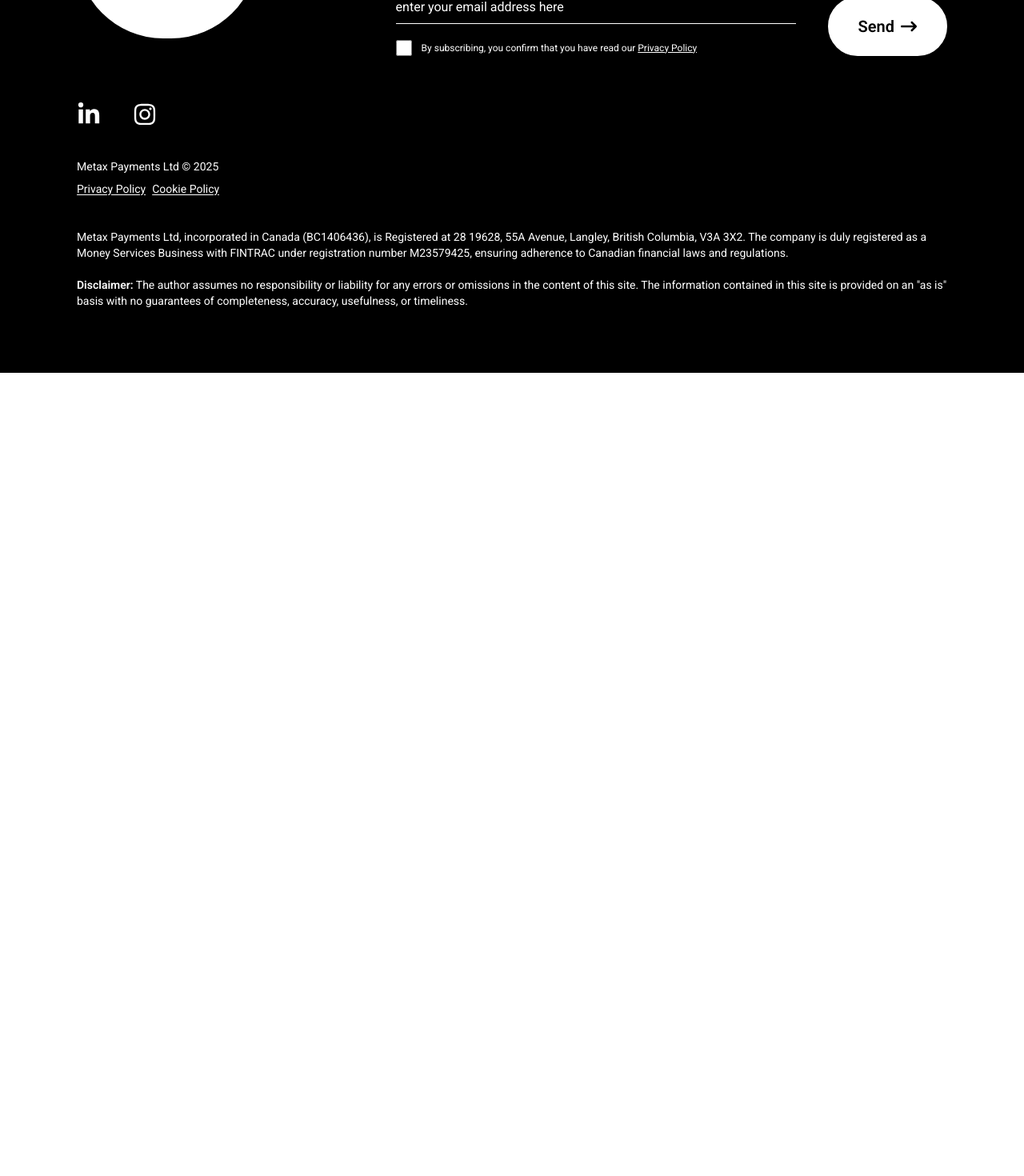
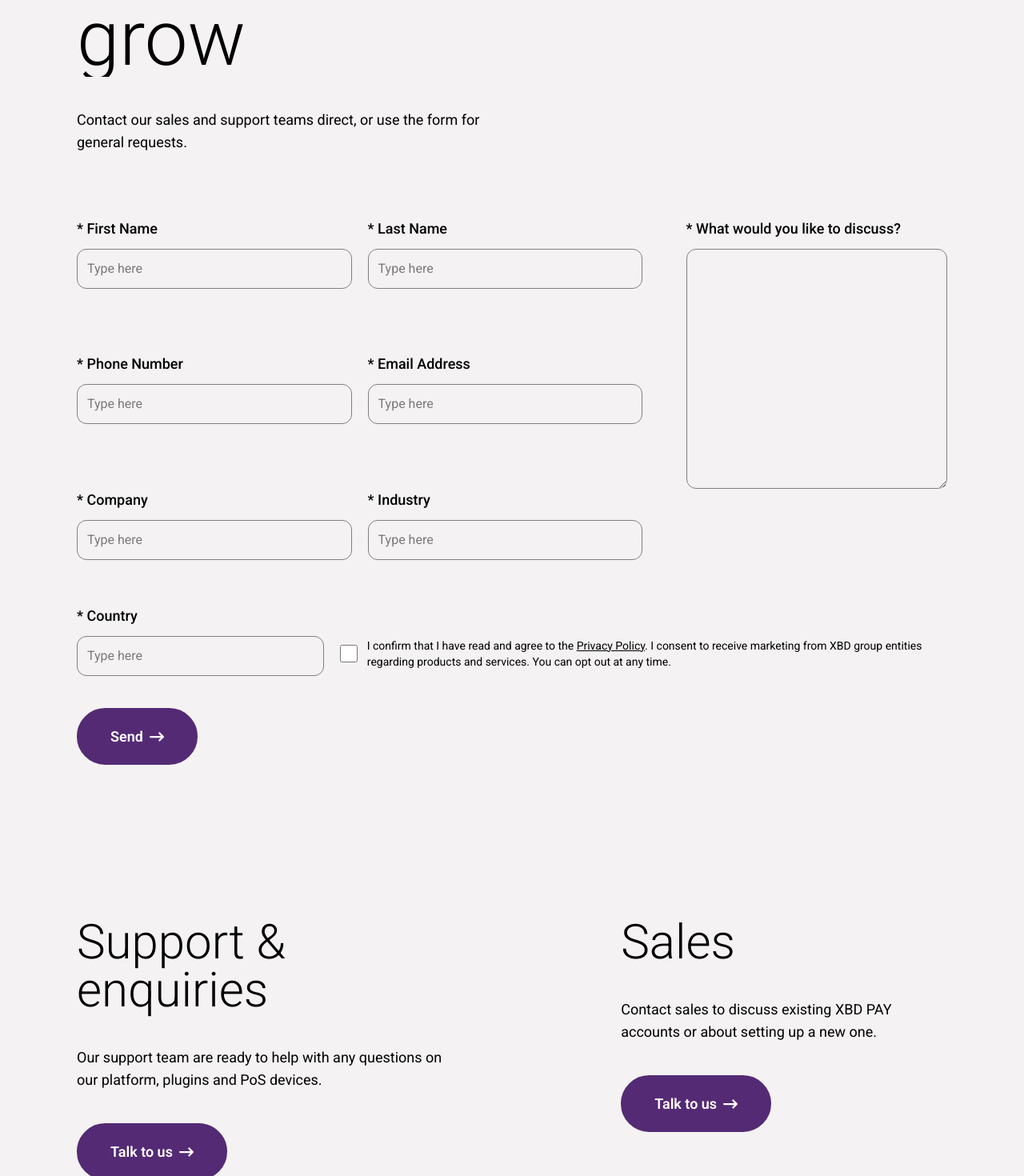
Before and after one commit to MahfoozMindIt/newMetax, a React (Vite) app: page /contact in a window 1280 px wide. Shown: the part 360-1830 px from the top of the page at 80% size. Before the commit the page ends 826 px from the top, so only its background shows below. Built offline with nearby package versions, Linux system fonts and the light colour scheme.

Commit message:
new page added

```diff
--- a/src/components/footer/Footer.jsx
+++ b/src/components/footer/Footer.jsx
@@ -4,6 +4,7 @@
 import { FaArrowRightLong } from 'react-icons/fa6';
 import metax from "../../assets/metax.png"
 import './Footer.css'
+import { Link } from 'react-router-dom';
 
 const Footer = () => {
   return (
@@ -21,7 +22,7 @@
     <FaInstagram className='cursor-pointer hover:text-[#542A74] transition-all duration-300'/>
     </div>
     <p className='text-sm pb-2 pt-10'>Metax Payments Ltd © 2025</p>
-    <p className='flex gap-2 text-sm'><span className='underline underline-offset-2 cursor-pointer hover:text-[#542A74] transition-all duration-300'>Privacy Policy</span> <span className='underline underline-offset-2 cursor-pointer hover:text-[#542A74] transition-all duration-300'>Cookie Policy</span></p>
+    <p className='flex gap-2 text-sm'><Link to='https://metaxpayments.com/pages/privacy-policy' className='underline underline-offset-2 cursor-pointer hover:text-[#542A74] transition-all duration-300'>Privacy Policy</Link> <Link to='https://metaxpayments.com/pages/cookies' className='underline underline-offset-2 cursor-pointer hover:text-[#542A74] transition-all duration-300'>Cookie Policy</Link></p>
     </div>
     <div>
         <h4 className='font-semibold mb-24'>Contact Us</h4>
@@ -32,7 +33,7 @@
             <input type="email" name="" id="" placeholder='enter your email address here' className='border-t-0 border-l-0 border-r-0 outline-0 border-b-[1px] placeholder:text-white md:w-[500px] w-[350px] pb-2'/>
             <div className='flex  gap-3 items-center pt-5'>
             <input type="checkbox" className='h-5 w-5' name="" id="" />
-                <label htmlFor="" className='text-[12px]'>By subscribing, you confirm that you have read our <span className='underline underline-offset-1'>Privacy Policy</span></label>
+                <label htmlFor="" className='text-[12px]'>By subscribing, you confirm that you have read our <Link to='https://metaxpayments.com/pages/privacy-policy' className='underline underline-offset-1'>Privacy Policy</Link></label>
             </div></div>
             <button className='rounded-full bg-white hover:bg-[#542A74] hover:border-[#542A74] transition-all duration-500 text-black border-white border-[2px] text-[20px] font-semibold px-9 cursor-pointer hover:text-white flex items-center gap-2 py-5'>Send <span><FaArrowRightLong/></span>   </button>
         </div>
--- a/src/components/header/Header.jsx
+++ b/src/components/header/Header.jsx
@@ -4,6 +4,7 @@
 import { RxCross1 } from "react-icons/rx";
 import { AiOutlineMenu } from "react-icons/ai";
 import metax from '../../assets/metax.png'
+import { Link } from 'react-router-dom';
 
 const Header = () => {
   const [fix,setFix]=useState(false);
@@ -29,7 +30,8 @@
 <img src={metax} alt="" className='md:h-14 h-10 object-contain'/>
 <div className='flex gap-3'>
     <button className='rounded-full hidden md:block hover:border-[#7E489B] text-[#542A74] transition-all duration-300 hover:text-[#7E489B] border-[#542A74] border-[2px] text-[16px] font-semibold py-2 px-10 cursor-pointer'>Sign Up</button>
-    <button className='rounded-full hidden md:block bg-[#542A74] hover:bg-[#7E489B] hover:border-[#7E489B] transition-all duration-300 text-white border-[#542A74] border-[2px] text-[16px] font-semibold py-2 px-10 cursor-pointer'>Contact us</button>
+    <Link to='/contact'><button className='rounded-full hidden md:block bg-[#542A74] hover:bg-[#7E489B] hover:border-[#7E489B] transition-all duration-300 text-white border-[#542A74] border-[2px] text-[16px] font-semibold py-2 px-10 cursor-pointer'>Contact us</button>
+    </Link>
     <button onClick={()=>setShowNav(!showNav)} className='rounded-full hover:border-[#7E489B] text-[#542A74] transition-all  duration-300 hover:text-[#7E489B] border-[#542A74] border-[2px] text-[27px] font-semibold p-2 cursor-pointer'>{showNav?<RxCross1 />:<AiOutlineMenu/>}</button>
 </div>
       </nav>
--- a/src/pages/Contact.jsx
+++ b/src/pages/Contact.jsx
@@ -1,11 +1,91 @@
 import React from 'react'
+import { FaArrowRightLong } from 'react-icons/fa6'
+import { Link } from 'react-router-dom'
 
 const Contact = () => {
   return (
-    <div>
-        Contact
+    <div  className='w-full flex flex-col items-center justify-center bg-[#F4F2F2]'>
+    <section className='lg:w-[85%] w-[95%] py-20'>
+<main className='flex flex-col gap-10 w-full lg:w-[75%] xl:w-[50%]'>
 
-    </div>
+<h1 className='lg:text-8xl text-6xl font-light'>We help your business grow</h1>
+<p className='text-lg'>Contact our sales and support teams direct, or use the form for general requests.</p>
+
+</main>
+
+<main className='pt-20 w-full'>
+
+<main className='flex flex-col w-full'>
+  <div className='flex flex-col lg:flex-row pb-5 lg:pb-0 gap-5 justify-between w-full'>
+    <main className='lg:w-[65%] w-full flex flex-col gap-10 lg:gap-20'>
+<section className='flex flex-col lg:flex-row gap-5 w-full'><div className='flex flex-col gap-3 w-full'>
+    <label htmlFor="" className='text-[18px] font-[500]'>* First Name</label>
+    <input type="text" name="" id="" placeholder='Type here' className='border-[grey] border-[1px] rounded-xl p-3  outline-none placeholder:'/>
+  </div>
+  <div className='flex flex-col gap-3 w-full'>
+    <label htmlFor="" className='text-[18px] font-[500]'>* Last Name</label>
+    <input type="text" name="" id="" placeholder='Type here' className='border-[grey] border-[1px] rounded-xl p-3  outline-none placeholder:'/>
+  </div></section>
+  <section className='flex flex-col lg:flex-row gap-5 w-full'>
+  <div className='flex flex-col gap-3 w-full'>
+    <label htmlFor="" className='text-[18px] font-[500]'>* Phone Number</label>
+    <input type="text" name="" id="" placeholder='Type here' className='border-[grey] border-[1px] rounded-xl p-3  outline-none placeholder:'/>
+  </div>
+  <div className='flex flex-col gap-3 w-full'>
+    <label htmlFor="" className='text-[18px] font-[500]'>* Email Address</label>
+    <input type="text" name="" id="" placeholder='Type here' className='border-[grey] border-[1px] rounded-xl p-3   outline-none placeholder:'/>
+  </div></section></main>
+  <div className='flex flex-col gap-3 w-full lg:w-[30%]'><label htmlFor="" className='text-[18px] font-[500]'>* What would you like to discuss?</label><textarea name="" id="" className='border-[grey] border-[1px] rounded-xl  outline-none h-[300px] p-3'></textarea></div>
+  </div>
+  <main><main className='lg:w-[65%] w-full flex flex-col gap-14'>
+<section className='flex flex-col lg:flex-row gap-5 w-full'><div className='flex flex-col gap-3 w-full'>
+    <label htmlFor="" className='text-[18px] font-[500]'>* Company</label>
+    <input type="text" name="" id="" placeholder='Type here' className='border-[grey] border-[1px] rounded-xl p-3  outline-none placeholder:'/>
+  </div>
+  <div className='flex flex-col gap-3 w-full'>
+    <label htmlFor="" className='text-[18px] font-[500]'>* Industry</label>
+    <input type="text" name="" id="" placeholder='Type here' className='border-[grey] border-[1px] rounded-xl p-3  outline-none placeholder:'/>
+  </div></section></main></main>
+</main>
+
+<div>
+
+<section className='flex flex-col lg:flex-row justify-between gap-5 w-full mt-14'>
+  <div className='flex flex-col gap-3 w-full lg:w-[42%]'>
+    <label htmlFor="" className='text-[18px] font-[500]'>* Country</label>
+    <input type="text" name="" id="" placeholder='Type here' className='border-[grey] border-[1px] rounded-xl p-3  outline-none placeholder:'/>
+  </div>
+  <div className='flex items-center gap-3 mt-8'>
+
+  <input type="checkbox" name="" id="" className='h-8 w-8'/>
+  <p className='text-sm'>I confirm that I have read and agree to the <Link to='https://metaxpayments.com/pages/privacy-policy' className='underline underline-offset-1'>Privacy Policy</Link>. I consent to receive marketing from XBD group entities regarding products and services. You can opt out at any time.</p>
+  </div>
+  </section>
+</div>
+
+
+        <button className='rounded-full mt-10 bg-[#542A74] text-white hover:bg-[#7E489B] hover:border-[#7E489B] transition-all duration-500 border-[#542A74] border-[2px] md:text-[18px] text-[15px] font-semibold px-10 cursor-pointer flex items-center gap-2 py-5'>Send <span><FaArrowRightLong/></span>   </button>
+
+</main>
+
+
+<main className='flex flex-col lg:flex-row justify-between gap-52 pt-48 pb-20'>
+  <div>
+
+  <h1 className='text-6xl font-light pb-10'>Support & enquiries</h1>
+  <p className='text-lg'>Our support team are ready to help with any questions on our platform, plugins and PoS devices.</p>
+<button className='rounded-full mt-10 bg-[#542A74] text-white hover:bg-[#7E489B] hover:border-[#7E489B] transition-all duration-500 border-[#542A74] border-[2px] md:text-[18px] text-[15px] font-semibold px-10 cursor-pointer flex items-center gap-2 py-5'>Talk to us <span><FaArrowRightLong/></span></button>
+
+  </div>
+  <div>
+
+  <h1 className='text-6xl font-light pb-10'>Sales</h1>
+  <p className='text-lg'>Contact sales to discuss existing XBD PAY accounts or about setting up a new one.</p>
+<button className='rounded-full mt-10 bg-[#542A74] text-white hover:bg-[#7E489B] hover:border-[#7E489B] transition-all duration-500 border-[#542A74] border-[2px] md:text-[18px] text-[15px] font-semibold px-10 cursor-pointer flex items-center gap-2 py-5'>Talk to us <span><FaArrowRightLong/></span></button>
+  </div>
+</main>
+
+</section></div>
   )
 }
 
--- a/src/pages/Home.jsx
+++ b/src/pages/Home.jsx
@@ -3,6 +3,7 @@
 import BgImg from "../assets/bgEarth.png"
 import map from "../assets/map.png"
 import iconvg from '../assets/X_logo.png'
+import banner from '../assets/v1.png'
 import group1 from '../assets/group1.png'
 import content from '../assets/content.png'
 import content2 from '../assets/content2.jpg'
@@ -24,8 +25,8 @@
         <button className='rounded-full bg-[#542A74] text-white hover:bg-[#7E489B] hover:border-[#7E489B] transition-all duration-500 border-[#542A74] border-[2px] md:text-[18px] text-[15px] font-semibold px-10 cursor-pointer flex items-center gap-2 py-5'>Talk to us <span><FaArrowRightLong/></span>   </button>
 
     </div>
-    <div className='h-[550px] xl:w-[44%] w-full hidden xl:block rounded-full bg-white'>
-
+    <div className='lg:h-[570px] lg:w-[65%] md:h-[500px] h-[300px] w-[300px] md:w-[500px] xl:w-[500px] xl:h-[500px]   xl:block rounded-full homeContent  flex items-center justify-center'>
+<img src={banner} alt="" className='h-full rounded-full w-full object-cover shadow-2xl'/>
     </div>
  </main>
  <main className='w-full flex py-10 '>
```
Also changed, not shown: src/components/header/RespNav.jsx (+2 -12 lines), src/pages/Aboutus.jsx (+5 -4 lines), src/assets/v1.png (added), src/assets/xOutline.png (added), 15 other files (tests, documents, lock files or other folders).
